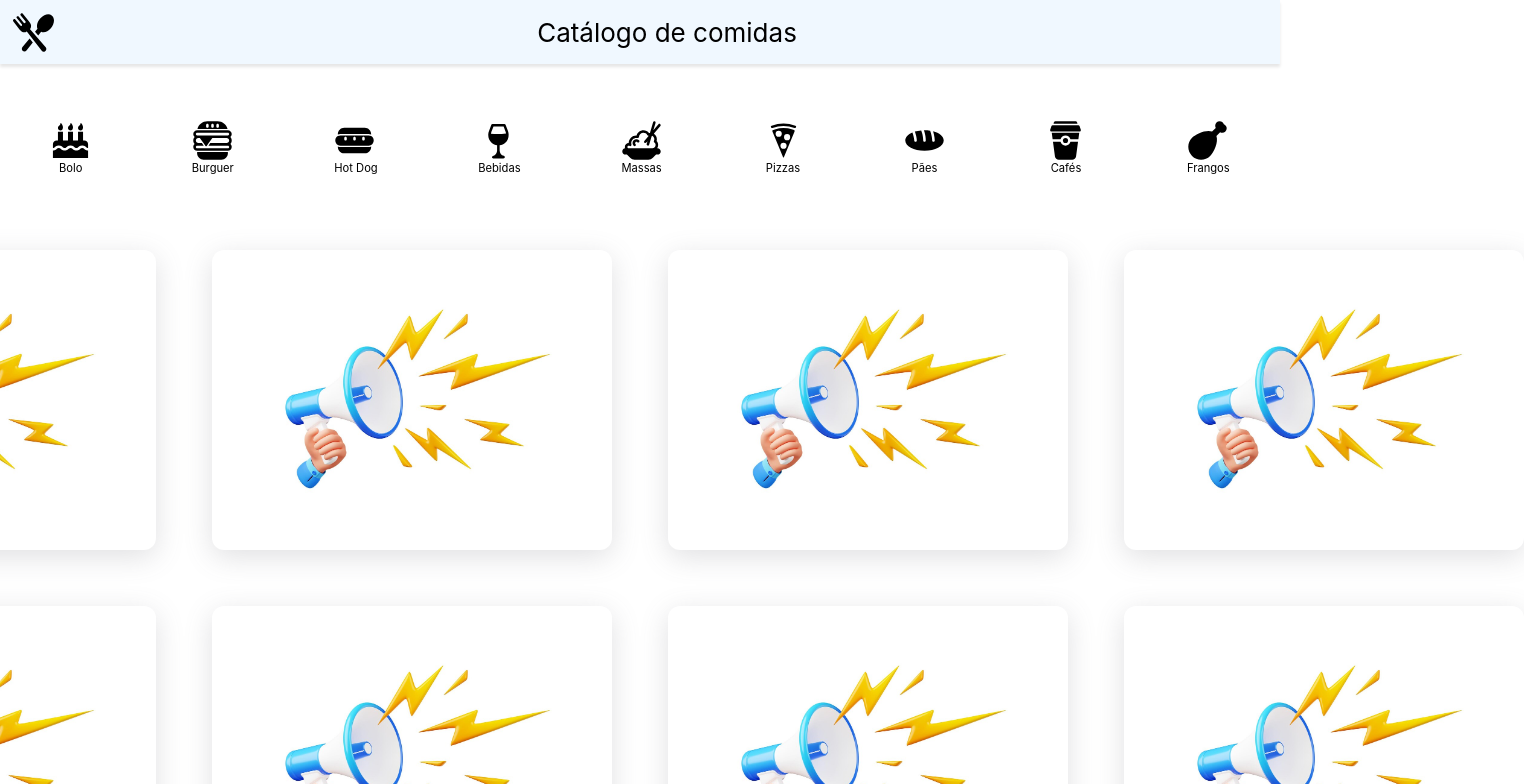
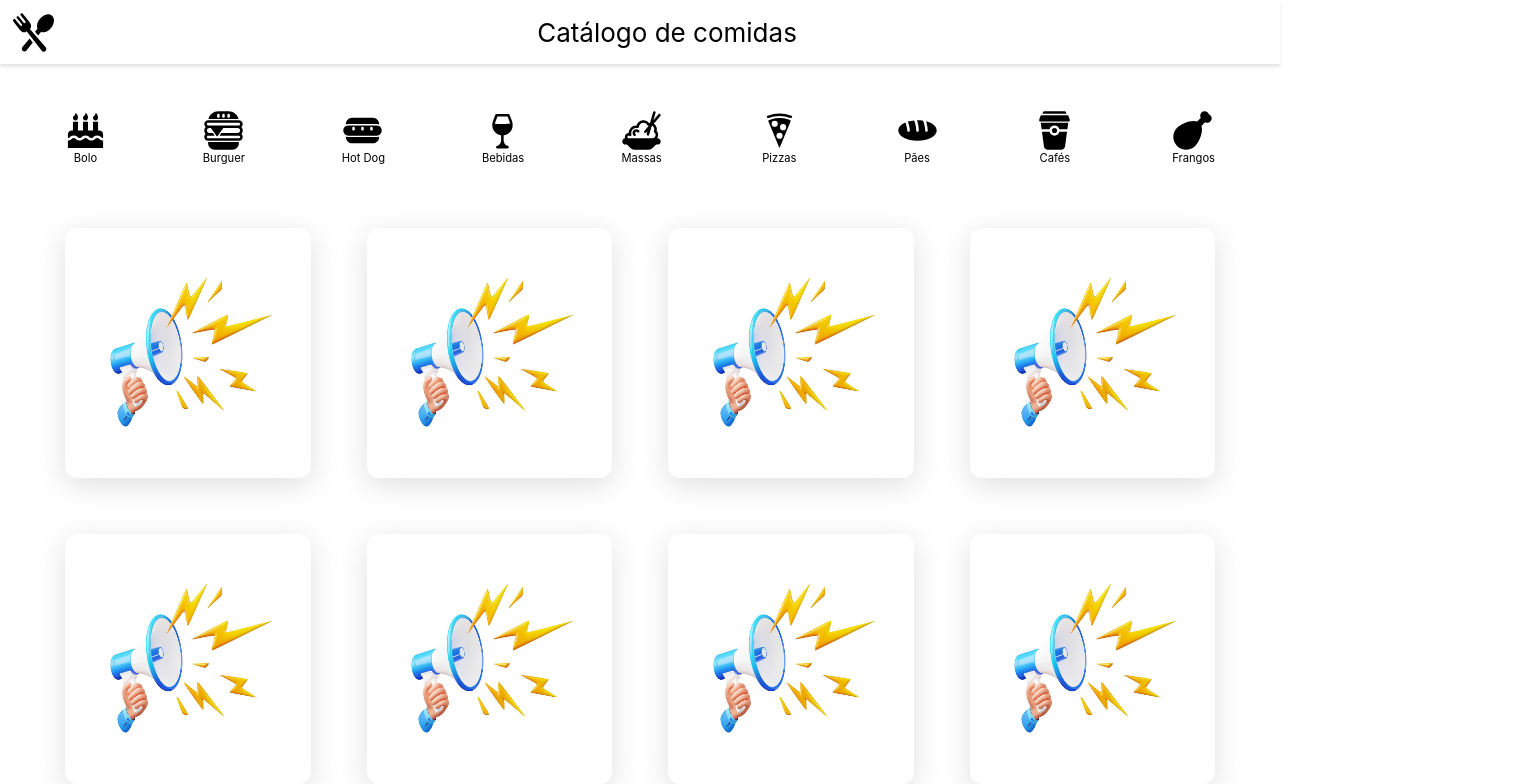
Before and after one commit to Samara-Bastos/Catalogo_comidas, a React (Create React App) app: page / in a window 1280 px wide. Shown: the top 784 px of the page, 1524 px wide, since content can reach past the window. Built offline with nearby package versions, Linux system fonts and the light colour scheme.

Commit message:
atualizações

```diff
--- a/src/App.css
+++ b/src/App.css
@@ -1,11 +1,14 @@
 .App {
   text-align: center;
+  background-color: #ffffff;
+  font-size: calc(10px + 2vmin);
+  min-height: 100vh;
 }
 
-.App-header {
-  background-color: #ffffff;
-  min-height: 100vh;
+.App-container {
   display: flex;
   flex-direction: column;
-  font-size: calc(10px + 2vmin);
+  margin: 110px 65px 30px 65px;
+  justify-content: center;
+  gap: 60px;
 }
--- a/src/App.js
+++ b/src/App.js
@@ -6,8 +6,8 @@ import Quadro from './componentes/quadro';
 function App() {
   return (
     <div className="App">
-      <header className="App-header">
-        <Cabecalho></Cabecalho>
+      <Cabecalho></Cabecalho>
+      <header className="App-container">
         <Filtro></Filtro>
         <Quadro></Quadro>
       </header>
--- a/src/componentes/cabecalho/estilo.css
+++ b/src/componentes/cabecalho/estilo.css
@@ -1,7 +1,7 @@
 .cabecalho{
     height: 8%;
     width: 100%;
-    background-color: #F0F8FF;
+    background-color: #FFFFFF;
     box-shadow: rgba(0, 0, 0, 0.1) 0px 3px 3px;
     position: fixed;
     top: 0;
--- a/src/componentes/filtro/estilo.css
+++ b/src/componentes/filtro/estilo.css
@@ -1,20 +1,27 @@
 .filtros{
     width: 100%;
-    margin-top: 120px;
     display: flex;
-    justify-content: space-around;
+    justify-content: space-between;
     align-items: center;
 }
 
 .filtros > div{
     display: flex;
     flex-direction: column;
+    justify-content: center;
+    border-bottom: 3px solid transparent;
+}
+
+.filtros > div:hover{
+    cursor: pointer;
+    border-bottom: 3px solid #000;
 }
 
 .filtros > div >span{
     font-size: 0.43em;
 }
 
+
 .filtros > div > img{
     height: 41px;
     width: 41px;
--- a/src/componentes/quadro/estilo.css
+++ b/src/componentes/quadro/estilo.css
@@ -1,6 +1,6 @@
 .div-container{
-    height: 300px;
-    width: 400px;
+    height: 250px;
+    width: 100%;
     box-shadow: rgba(100, 100, 111, 0.2) 0px 7px 29px 0px;
     border-radius: 12px;
     display: flex;
@@ -18,5 +18,4 @@
     grid-template-columns: repeat(4, 1fr);
     gap: 56px;
     justify-content: center;
-    padding: 75px;
 }
```
